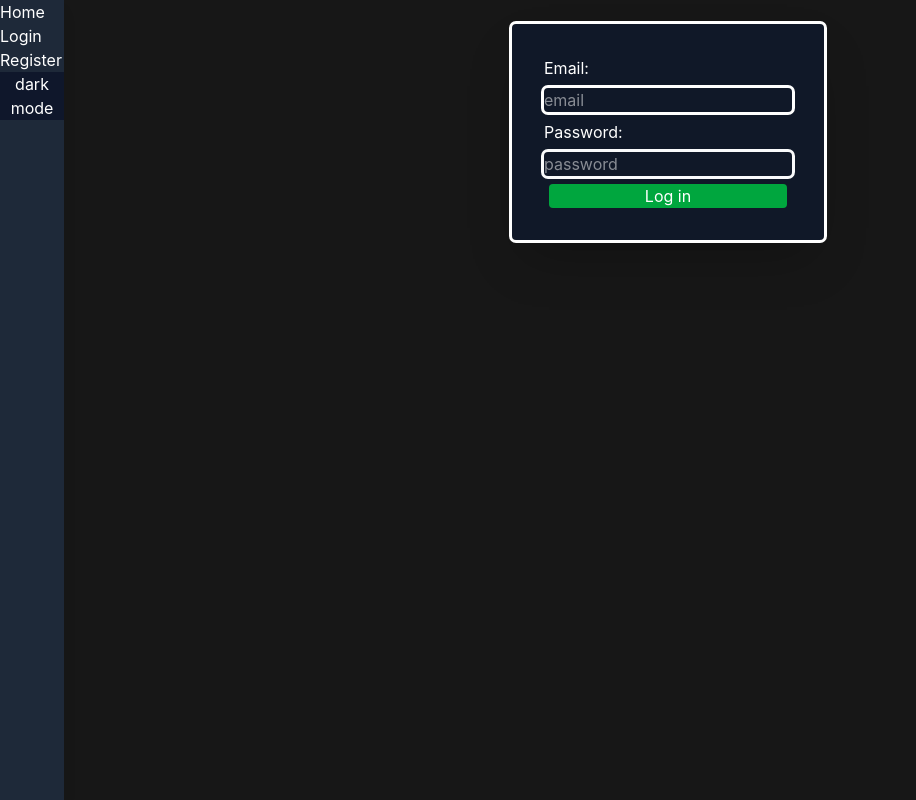
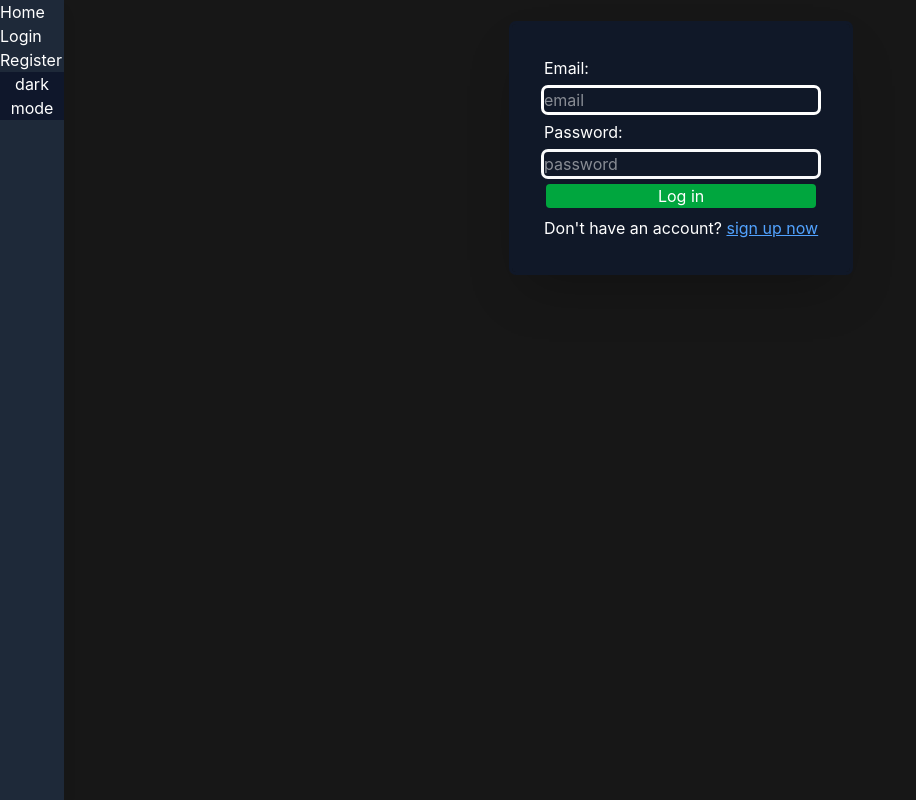
Before and after one commit to Wulver2/mongo-music-journal, a React (Vite) app in the folder client/music_journal/: page /login in a window 1280 px wide. Shown: the whole page, without its empty margins (0-916 px from the left). Built offline with nearby package versions, Linux system fonts and the light colour scheme.

Commit message:
Links login page to register page if user doesn't have an account

```diff
--- a/client/music_journal/src/pages/login.jsx
+++ b/client/music_journal/src/pages/login.jsx
@@ -1,4 +1,5 @@
 import { useState } from "react"
+import { Link } from "react-router";
 
 export function Login() {
     const [form, setForm] = useState({
@@ -14,7 +15,7 @@ export function Login() {
         <>
             <h1>login</h1>
             <form className="
-            fixed flex flex-col left-2/5 outline-solid rounded-sm shadow-2xl
+            fixed flex flex-col left-2/5 outline-solid outline-gray-900 rounded-sm shadow-2xl
             bg-gray-900 text-white p-8 gap-2
             ">
                 <label htmlFor="email"> Email: </label>
@@ -31,7 +32,8 @@ export function Login() {
                         (e) => {
                             setForm({ ...form, password: e.target.value })
                         }} />
-                <button type="submit" className="pl-24  pr-24 bg-green-600 self-center rounded-sm hover:bg-green-700">Log in</button>
+                <button type="submit" className="pl-28  pr-28 bg-green-600 self-center rounded-sm hover:bg-green-700">Log in</button>
+                <p>Don't have an account? <Link to="/register" className="underline text-blue-400">sign up now</Link></p>
             </form>
         </>
     )
```
